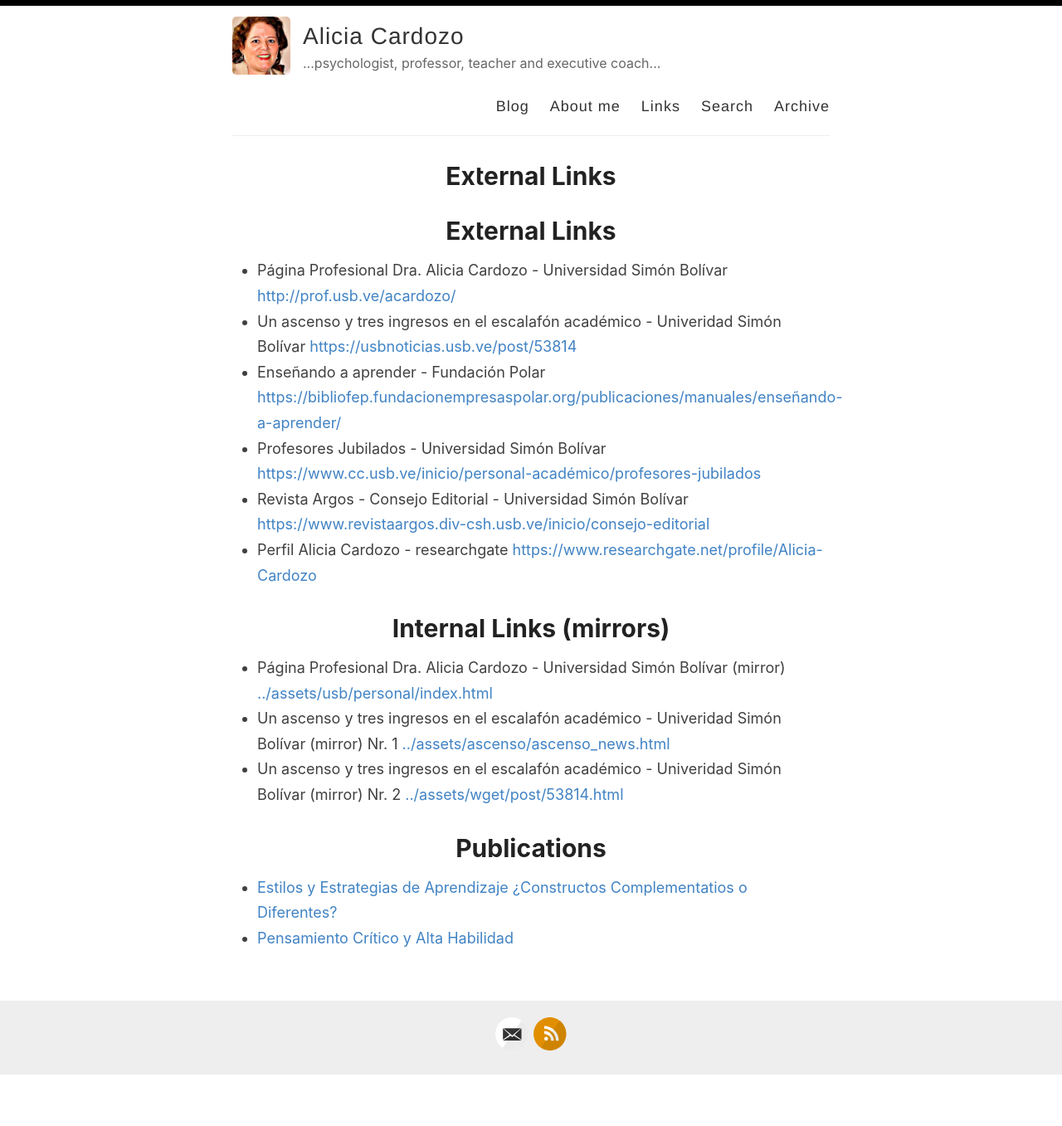
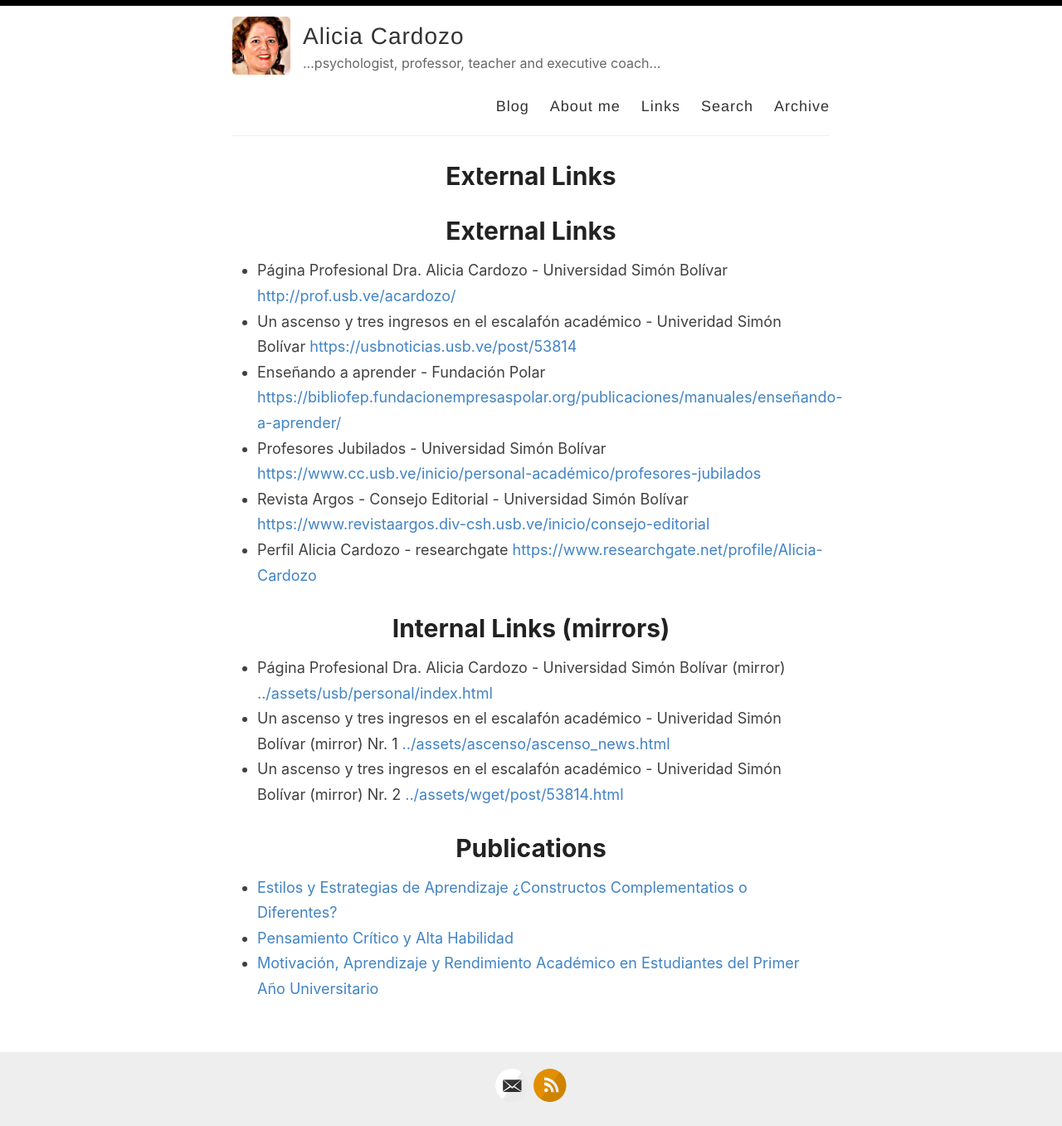
Before and after one commit to bochinche/academia, a Jekyll site: the page built from _pages/links.md, in a window 1280 px wide. Shown: the whole page at 83% size. Built offline with Jekyll 4.4.1, drawn with Linux system fonts in a browser that asks for light colours; our own code applies the rules of GitHub Pages for plain Markdown files; before the commit the page ends 1296 px from its top, so only the background shows below that.

Commit message:
Update links.md

```diff
--- a/_pages/links.md
+++ b/_pages/links.md
@@ -11,7 +11,6 @@ permalink: /links/
 - Revista Argos - Consejo Editorial - Universidad Simón Bolívar [https://www.revistaargos.div-csh.usb.ve/inicio/consejo-editorial](https://www.revistaargos.div-csh.usb.ve/inicio/consejo-editorial)
 - Perfil Alicia Cardozo - researchgate [https://www.researchgate.net/profile/Alicia-Cardozo](https://www.researchgate.net/profile/Alicia-Cardozo)
 
-
 # Internal Links (mirrors)
 - Página Profesional Dra. Alicia Cardozo - Universidad Simón Bolívar (mirror) [../assets/usb/personal/index.html](../assets/usb/personal/index.html)
 - Un ascenso y tres ingresos en el escalafón académico - Univeridad Simón Bolívar (mirror) Nr. 1 [../assets/ascenso/ascenso_news.html](../assets/ascenso/ascenso_news.html)
@@ -20,3 +19,4 @@ permalink: /links/
 # Publications
 - [Estilos y Estrategias de Aprendizaje ¿Constructos Complementatios o Diferentes?](../assets/publications/Estilos_y_estrategias_de_aprendizaje_con.pdf)
 - [Pensamiento Crítico y Alta Habilidad](../assets/publications/Pensamiento_critico_y_alta_habilidad.pdf)
+- [Motivación, Aprendizaje y Rendimiento Académico en Estudiantes del Primer Año Universitario](../assets/publications/MOTIVACION_APRENDIZAJE_Y_RENDIMIENTO_ACA.pdf)
```
